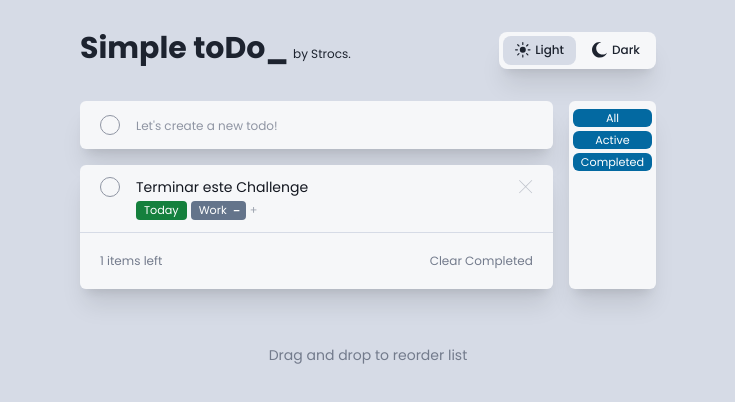
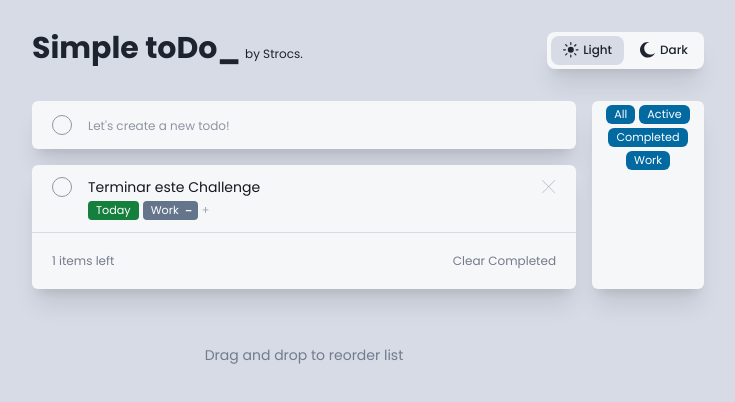
Before and after one commit to Strocs/FrontendMentor, an Astro site in the folder todo-app/: page / in a window 1280 px wide. Shown: the whole page, without its empty margins (272-1007 px from the left). Built offline with nearby package versions, Linux system fonts and the light colour scheme; Astro itself is replaced by a stand-in of ours.

Commit message:
update#todo-app

```diff
--- a/todo-app/src/components/FilterButton.jsx
+++ b/todo-app/src/components/FilterButton.jsx
@@ -1,7 +1,7 @@
-export const FilterButton = ({ title, callback }) => {
+export const FilterButton = ({ title, callback, todos }) => {
   return (
     <button
-      className='text-[.7rem] px-2 py-[.07rem] leading-4 bg-sky-700 rounded-md text-white hover:bg-gradient-to-r from-Gradient-1 to-Gradient-2'
+      className='text-[.7rem] h-fit px-2 py-1 w-fit leading-none bg-sky-700 rounded-md text-white hover:bg-gradient-to-r from-Gradient-1 to-Gradient-2'
       type='button'
       onClick={() => callback(title)}
     >
--- a/todo-app/src/components/Main.jsx
+++ b/todo-app/src/components/Main.jsx
@@ -19,7 +19,7 @@ export const Main = () => {
   } = useTodo()
 
   return (
-    <main className='w-full h-full max-w-xl flex flex-col justify-between gap-4 sm:flex-row'>
+    <main className='w-full h-full max-w-2xl flex flex-col justify-between gap-4 sm:flex-row'>
       <section className='w-full'>
         <CreateTodoInput callback={createTodo} todoLength={todos.length} />
         <div className='rounded-md shadow-xl overflow-hidden'>
@@ -46,12 +46,15 @@ export const Main = () => {
             <ClearCompleted deleteCompletedTodos={deleteCompletedTodos} />
           </div>
         </div>
+        <p className='text-sm text-center text-placeholder-dark mt-14 mb-2'>Drag and drop to reorder list</p>
       </section>
-
-      <TodoFilter
-        setTodoFilter={setTodoFilter}
-        className='flex sm:flex-col gap-1 px-1 py-2 bg-primary-light dark:bg-primary-dark mt-4 sm:mt-0 rounded-md shadow-xl'
-      />
+      <section className='bg-primary-light dark:bg-primary-dark rounded-md shadow-xl max-w-[7rem] mb-[5.25rem]'>
+        <TodoFilter
+          setTodoFilter={setTodoFilter}
+          className='flex flex-wrap justify-center gap-1 p-1'
+          todos={todos}
+        />
+      </section>
     </main>
   )
 }
--- a/todo-app/src/components/TodoFilter.jsx
+++ b/todo-app/src/components/TodoFilter.jsx
@@ -1,11 +1,16 @@
 import { FilterButton } from './FilterButton'
 
-export const TodoFilter = ({ setTodoFilter, className }) => {
+export const TodoFilter = ({ setTodoFilter, className, todos }) => {
+  const tagSet = new Set(todos.map((todo) => todo.tags).flat())
+  const tagArray = []
+  tagSet.forEach(tag => tagArray.push(tag))
+
   return (
     <div className={className}>
       <FilterButton title='All' callback={setTodoFilter} />
       <FilterButton title='Active' callback={setTodoFilter} />
       <FilterButton title='Completed' callback={setTodoFilter} />
+      {tagArray.map(tag => <FilterButton key={tag} title={tag} callback={setTodoFilter} />)}
     </div>
   )
 }
--- a/todo-app/src/hooks/useTodo.jsx
+++ b/todo-app/src/hooks/useTodo.jsx
@@ -62,6 +62,9 @@ export function useTodo () {
     )
   }
 
+  // ToDo: Manejar el listado de nuevos parámetros de filtros para poder acceder a ellos
+  // ToDo: crear el drag and drop
+
   const todosList = todos.filter((todo) => {
     if (todoFilter === 'Completed') {
       return todo.completed
--- a/todo-app/src/pages/index.astro
+++ b/todo-app/src/pages/index.astro
@@ -5,7 +5,7 @@ import Layout from '../layouts/Layout.astro'
 ---
 
 <Layout title='Simple toDo_ | Frontend Mentor'>
-	<header class='flex gap-2 justify-between items-center py-8 w-full max-w-xl'>
+	<header class='flex gap-2 justify-between items-center py-8 w-full max-w-2xl'>
 		<div class='text-dark-extra dark:text-primary-light'>
 			<h1 class='text-3xl font-bold inline-block leading-6'>Simple toDo_</h1>
 			<span class='text-xs'>by Strocs.</span>
@@ -13,5 +13,4 @@ import Layout from '../layouts/Layout.astro'
 		<ToggleLightDark client:only />
 	</header>
 	<Main client:load />
-	<p class='text-sm text-center text-placeholder-dark mt-14 mb-2'>Drag and drop to reorder list</p>
 </Layout>
```
